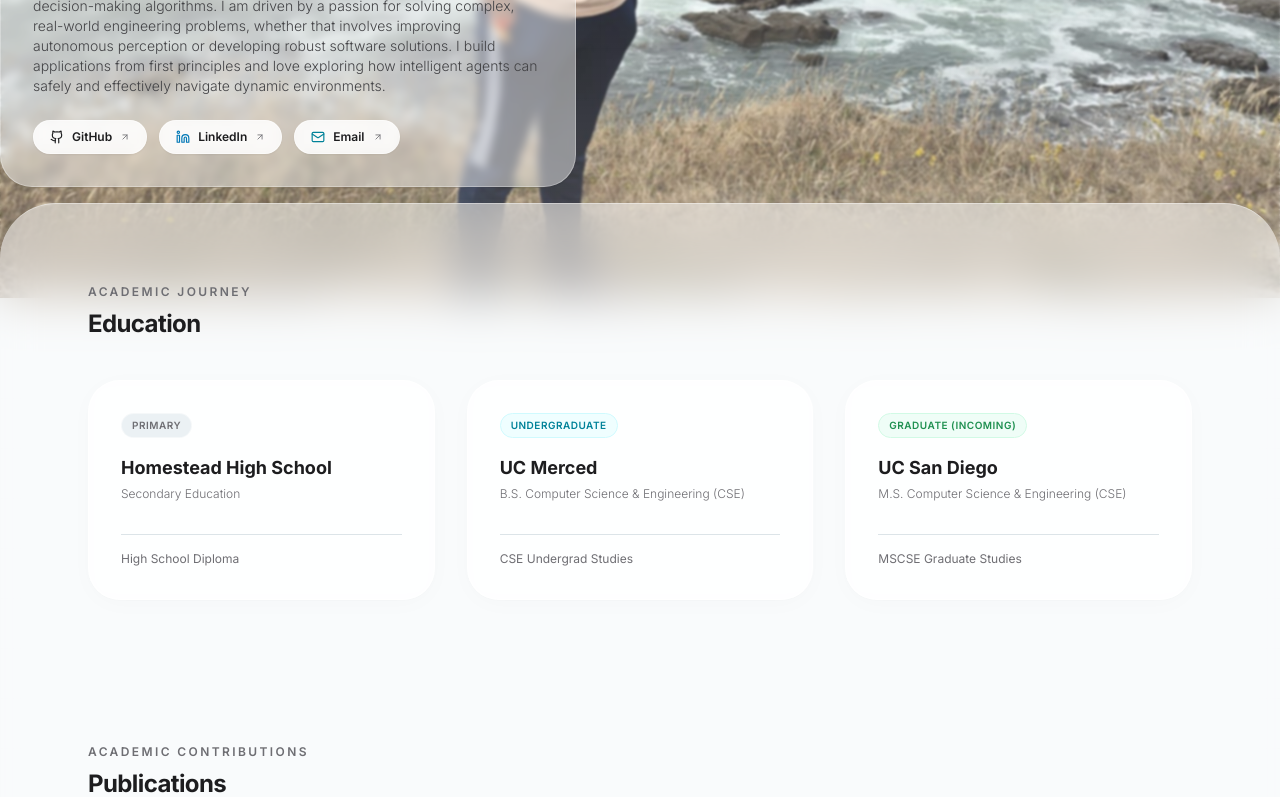
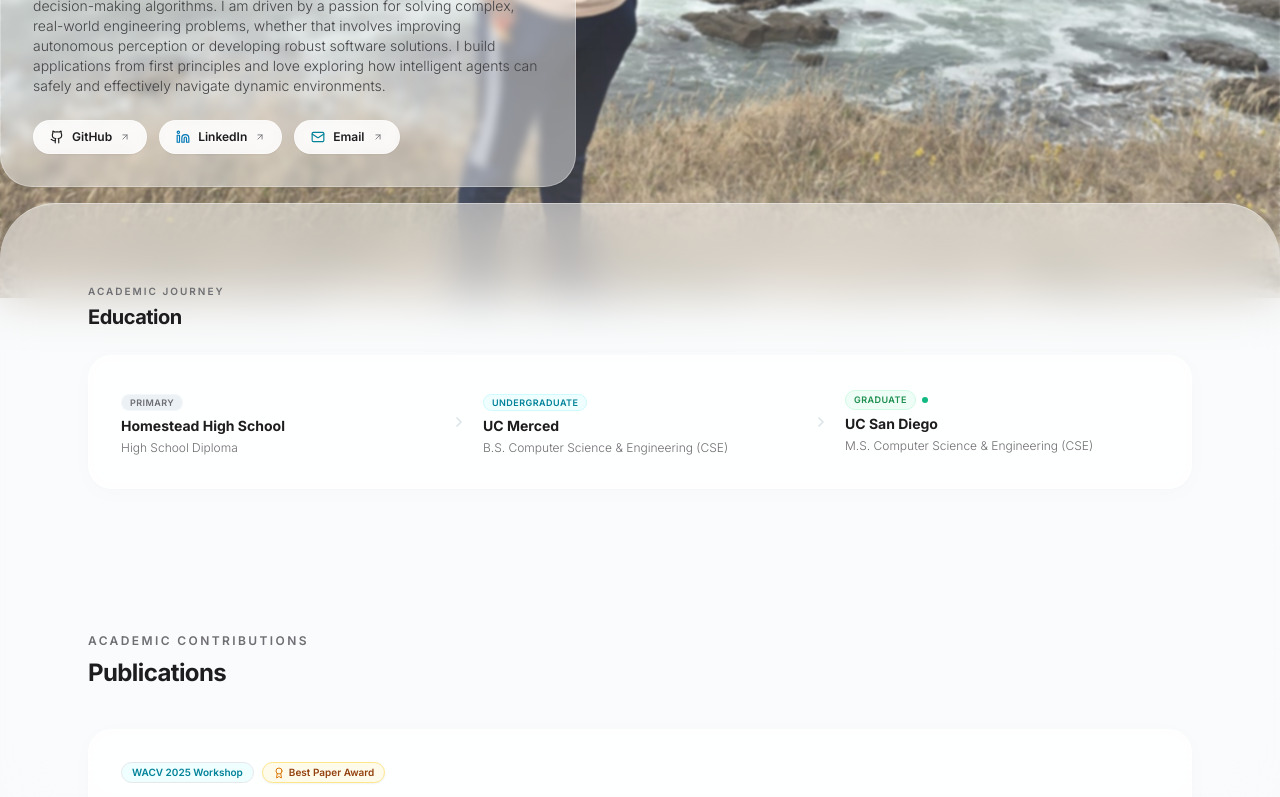
Before and after one commit to AryanKeskar/PersonalWebsite, a Next.js app: page / in a window 1280 px wide. Shown: the part 502-1299 px from the top of the page. Built offline with nearby package versions, Linux system fonts and the light colour scheme.

Commit message:
education UI updates

```diff
--- a/src/app/page.tsx
+++ b/src/app/page.tsx
@@ -206,70 +206,62 @@
       <div className="relative z-10 bg-white/50 backdrop-blur-xl border-t border-white/40 shadow-2xl rounded-t-[3.5rem] mt-[-5vh]">
         <div className="max-w-6xl mx-auto px-6 py-20 space-y-28 md:space-y-36">
 
-          {/* EDUCATION SECTION */}
-          <section className="space-y-10 scroll-mt-24" id="education">
+          {/* EDUCATION SECTION (Sleek Horizontal Bar) */}
+          <section className="space-y-6 scroll-mt-24" id="education">
 
-            <div className="space-y-2">
-              <h2 className="text-xs uppercase tracking-[0.2em] text-[#6E6E73] font-semibold font-mono">Academic Journey</h2>
-              <p className="text-2xl font-bold tracking-tight text-[#1D1D1F]">Education</p>
+            <div className="space-y-1">
+              <h2 className="text-[10px] uppercase tracking-[0.2em] text-[#6E6E73] font-semibold font-mono">Academic Journey</h2>
+              <p className="text-xl font-bold tracking-tight text-[#1D1D1F]">Education</p>
             </div>
 
-            <div className="grid md:grid-cols-3 gap-8 relative" id="education-timeline">
+            <div className="rounded-[1.5rem] bg-white/70 backdrop-blur-md border border-white/50 p-6 md:p-8 shadow-apple" id="education-timeline-sleek">
+              <div className="flex flex-col md:flex-row items-start md:items-center justify-between gap-6 md:gap-4 relative">
 
-              {/* Card 1: Homestead High School */}
-              <div className="group relative rounded-[2rem] bg-white/70 backdrop-blur-md border border-white/50 p-8 shadow-apple hover:shadow-apple-hover transition-all duration-300 flex flex-col justify-between overflow-hidden" id="edu-card-1">
-                <div className="space-y-4">
-                  <div className="flex justify-between items-start">
-                    <span className="text-[10px] uppercase font-semibold font-mono tracking-wider text-[#6E6E73] bg-[#EBF1F4] px-2.5 py-1 rounded-full border border-white/50">
+                {/* Milestone 1 */}
+                <div className="flex-1 space-y-1">
+                  <span className="text-[9px] uppercase font-semibold font-mono tracking-wider text-[#6E6E73] bg-[#EBF1F4] px-2 py-0.5 rounded-full border border-white/40">
                     Primary
                   </span>
-                  </div>
-                  <div>
-                    <h3 className="text-lg font-bold text-[#1D1D1F]">Homestead High School</h3>
-                    <p className="text-[#6E6E73] text-xs font-light mt-1">Secondary Education</p>
-                  </div>
-                </div>
-                <div className="mt-8 pt-4 border-t border-[#DCE4E8] flex justify-between items-center text-xs text-[#6E6E73]">
-                  <span>High School Diploma</span>
-                </div>
+                  <h3 className="text-sm font-bold text-[#1D1D1F] mt-1.5">Homestead High School</h3>
+                  <p className="text-[#6E6E73] text-xs font-light">High School Diploma</p>
                 </div>
 
-              {/* Card 2: UC Merced */}
-              <div className="group relative rounded-[2rem] bg-white/70 backdrop-blur-md border border-white/50 p-8 shadow-apple hover:shadow-apple-hover transition-all duration-300 flex flex-col justify-between overflow-hidden" id="edu-card-2">
-                <div className="space-y-4">
-                  <div className="flex justify-between items-start">
-                    <span className="text-[10px] uppercase font-semibold font-mono tracking-wider text-[#008299] bg-cyan-50/80 px-2.5 py-1 rounded-full border border-cyan-100">
+                {/* Chevron separator (desktop only) */}
+                <div className="hidden md:block text-[#DCE4E8] flex-shrink-0">
+                  <svg xmlns="http://www.w3.org/2000/svg" width="16" height="16" viewBox="0 0 24 24" fill="none" stroke="currentColor" strokeWidth="2.5" strokeLinecap="round" strokeLinejoin="round"><path d="m9 18 6-6-6-6"/></svg>
+                </div>
+                {/* Visual line divider (mobile only) */}
+                <div className="md:hidden w-full h-[1px] bg-[#DCE4E8]" />
+
+                {/* Milestone 2 */}
+                <div className="flex-1 space-y-1">
+                  <span className="text-[9px] uppercase font-semibold font-mono tracking-wider text-[#008299] bg-cyan-50/80 px-2 py-0.5 rounded-full border border-cyan-100">
                     Undergraduate
                   </span>
-                  </div>
-                  <div>
-                    <h3 className="text-lg font-bold text-[#1D1D1F]">UC Merced</h3>
-                    <p className="text-[#6E6E73] text-xs font-light mt-1">B.S. Computer Science & Engineering (CSE)</p>
-                  </div>
-                </div>
-                <div className="mt-8 pt-4 border-t border-[#DCE4E8] flex justify-between items-center text-xs text-[#6E6E73]">
-                  <span>CSE Undergrad Studies</span>
-                </div>
+                  <h3 className="text-sm font-bold text-[#1D1D1F] mt-1.5">UC Merced</h3>
+                  <p className="text-[#6E6E73] text-xs font-light">B.S. Computer Science & Engineering (CSE)</p>
                 </div>
 
-              {/* Card 3: UC San Diego */}
-              <div className="group relative rounded-[2rem] bg-white/70 backdrop-blur-md border border-white/50 p-8 shadow-apple hover:shadow-apple-hover transition-all duration-300 flex flex-col justify-between overflow-hidden" id="edu-card-3">
-                <div className="space-y-4">
-                  <div className="flex justify-between items-start">
-                    <span className="text-[10px] uppercase font-semibold font-mono tracking-wider text-[#1D8F4F] bg-emerald-50/80 px-2.5 py-1 rounded-full border border-emerald-100 animate-pulse">
-                      Graduate (Incoming)
+                {/* Chevron separator (desktop only) */}
+                <div className="hidden md:block text-[#DCE4E8] flex-shrink-0">
+                  <svg xmlns="http://www.w3.org/2000/svg" width="16" height="16" viewBox="0 0 24 24" fill="none" stroke="currentColor" strokeWidth="2.5" strokeLinecap="round" strokeLinejoin="round"><path d="m9 18 6-6-6-6"/></svg>
+                </div>
+                {/* Visual line divider (mobile only) */}
+                <div className="md:hidden w-full h-[1px] bg-[#DCE4E8]" />
+
+                {/* Milestone 3 */}
+                <div className="flex-1 space-y-1">
+                  <div className="flex items-center gap-1.5">
+                    <span className="text-[9px] uppercase font-semibold font-mono tracking-wider text-[#1D8F4F] bg-emerald-50/80 px-2 py-0.5 rounded-full border border-emerald-100">
+                      Graduate
                     </span>
+                    <span className="w-1.5 h-1.5 rounded-full bg-emerald-500 animate-pulse" />
                   </div>
-                  <div>
-                    <h3 className="text-lg font-bold text-[#1D1D1F]">UC San Diego</h3>
-                    <p className="text-[#6E6E73] text-xs font-light mt-1">M.S. Computer Science & Engineering (CSE)</p>
-                  </div>
-                </div>
-                <div className="mt-8 pt-4 border-t border-[#DCE4E8] flex justify-between items-center text-xs text-[#6E6E73]">
-                  <span>MSCSE Graduate Studies</span>
-                </div>
+                  <h3 className="text-sm font-bold text-[#1D1D1F] mt-1.5">UC San Diego</h3>
+                  <p className="text-[#6E6E73] text-xs font-light">M.S. Computer Science & Engineering (CSE)</p>
                 </div>
 
+              </div>
             </div>
           </section>
 
```
Lines whose indentation alone changed are shown as unchanged.
